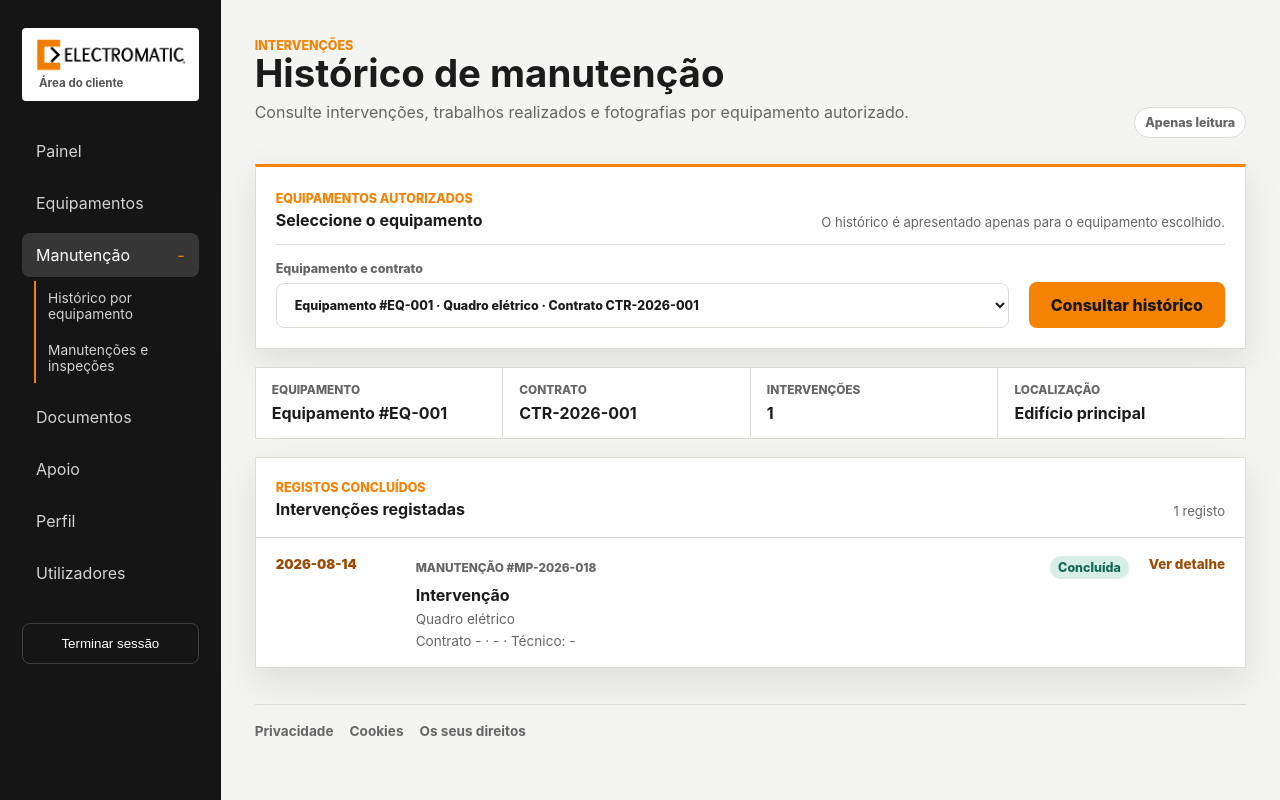
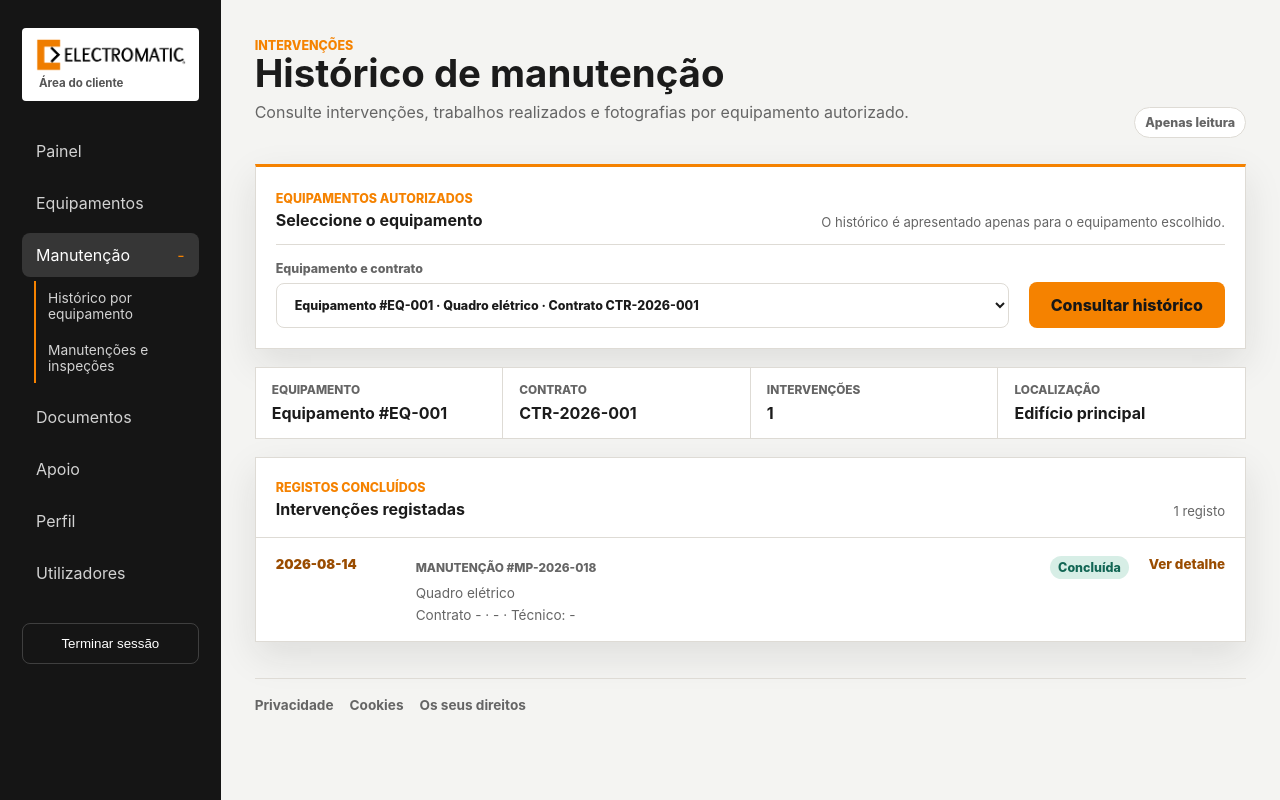
Before and after one commit to temoteotembeelectromatic/areacliente, a Flask app: page /manutencao?equipamento=EQ-001 in a window 1280 px wide. Run offline with Flask 3, Linux system fonts and the light colour scheme; the visitor is signed in with stand-in values (Sample User, id 1); parts of the project's set-up code (start-up, migrations or seed data) failed here and were passed over; some libraries are stand-ins or nearby versions.

Commit message:
Remove redundant maintenance subtitle

```diff
--- a/templates/maintenance.html
+++ b/templates/maintenance.html
@@ -69,7 +69,6 @@
               <span class="maintenance-record-id">Manutenção #{{ item.id }}</span>
               <span class="status {{ 'status-watch' if item.status not in ['Concluída', 'Concluida'] else 'status-good' }}">{{ item.status }}</span>
             </div>
-            <h3>{{ item.intervention_type or 'Intervenção' }}</h3>
             <p>{{ selected_option.type if selected_option else item.title }}</p>
             <span>Contrato {{ item.contract }} · {{ item.location }} · Técnico: {{ item.technician }}</span>
             {% if item.work_done %}<p>{{ item.work_done }}</p>{% endif %}
```
